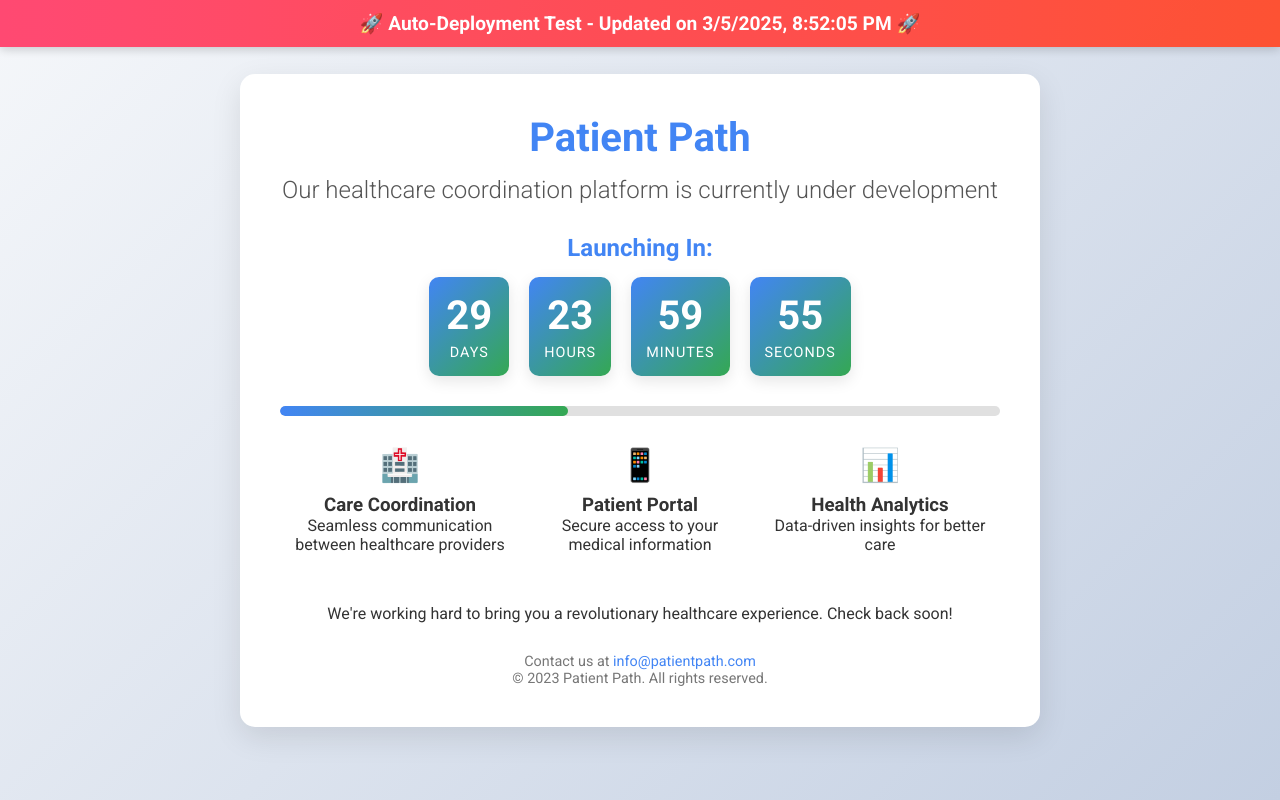
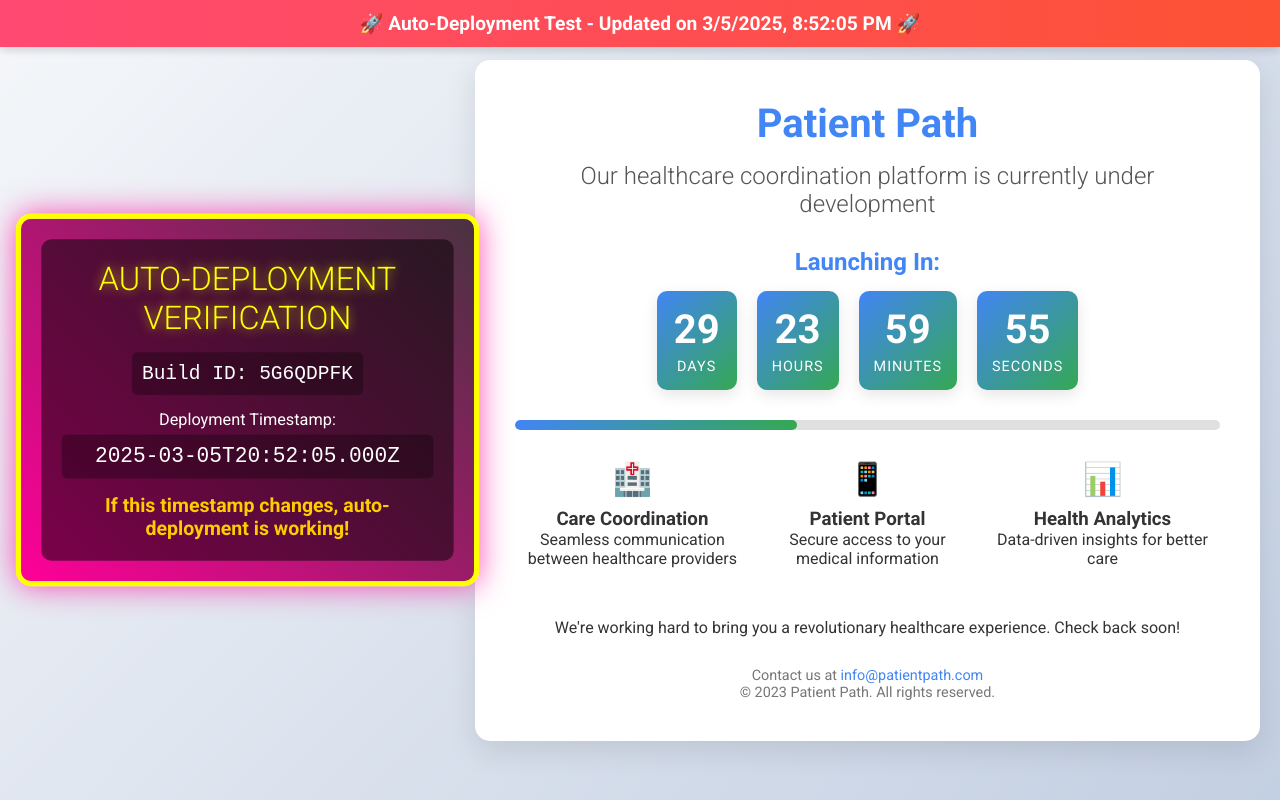
Before and after one commit to easdad/patient-path, a React (Create React App) app in the folder frontend/: page / in a window 1280 px wide. Built offline with nearby package versions, Linux system fonts and the light colour scheme.

Commit message:
Add unmistakable auto-deployment verification with timestamp and unique build ID

```diff
--- a/frontend/src/App.css
+++ b/frontend/src/App.css
@@ -229,3 +229,82 @@ h2 {
     font-size: 1.8rem;
   }
 }
+
+.deployment-verification {
+  padding: 20px;
+  margin: 20px auto;
+  background: linear-gradient(45deg, #ff0099, #493240);
+  border: 5px solid yellow;
+  max-width: 80%;
+  border-radius: 15px;
+  box-shadow: 0 0 30px rgba(255, 0, 153, 0.7);
+  color: white;
+  animation: pulse-verification 1.5s infinite alternate;
+  position: relative;
+  z-index: 100;
+}
+
+.verification-content {
+  padding: 20px;
+  background-color: rgba(0, 0, 0, 0.5);
+  border-radius: 10px;
+  text-align: center;
+}
+
+.verification-content h2 {
+  font-size: 2rem;
+  margin-bottom: 15px;
+  color: yellow;
+  text-shadow: 0 0 10px rgba(255, 255, 0, 0.7);
+}
+
+.verification-id {
+  font-size: 1.2rem;
+  margin-bottom: 15px;
+  font-family: monospace;
+  background-color: rgba(0, 0, 0, 0.3);
+  padding: 10px;
+  border-radius: 5px;
+  display: inline-block;
+}
+
+.verification-time {
+  margin-bottom: 15px;
+}
+
+.timestamp {
+  font-family: monospace;
+  font-size: 1.3rem;
+  margin-top: 5px;
+  background-color: rgba(0, 0, 0, 0.3);
+  padding: 10px;
+  border-radius: 5px;
+  word-break: break-all;
+}
+
+.verification-message {
+  font-size: 1.2rem;
+  margin-top: 15px;
+  color: #ffcc00;
+  font-weight: bold;
+}
+
+@keyframes pulse-verification {
+  from { transform: scale(1); }
+  to { transform: scale(1.03); }
+}
+
+@media (max-width: 600px) {
+  .deployment-verification {
+    max-width: 95%;
+    padding: 10px;
+  }
+
+  .verification-content h2 {
+    font-size: 1.5rem;
+  }
+
+  .timestamp {
+    font-size: 1rem;
+  }
+}
--- a/frontend/src/App.js
+++ b/frontend/src/App.js
@@ -5,6 +5,9 @@ function App() {
   // Set launch date to 30 days from now
   const launchDate = new Date();
   launchDate.setDate(launchDate.getDate() + 30);
+
+  // Deployment timestamp - this will change with each deployment
+  const deploymentTime = new Date().toISOString();
 
   const [timeLeft, setTimeLeft] = useState({
     days: 0,
@@ -38,6 +41,22 @@ function App() {
       <div className="update-banner">
         🚀 Auto-Deployment Test - Updated on {new Date().toLocaleString()} 🚀
       </div>
+
+      {/* NEW AUTO-DEPLOYMENT VERIFICATION */}
+      <div className="deployment-verification">
+        <div className="verification-content">
+          <h2>AUTO-DEPLOYMENT VERIFICATION</h2>
+          <div className="verification-id">Build ID: {Math.random().toString(36).substring(2, 10).toUpperCase()}</div>
+          <div className="verification-time">
+            <div>Deployment Timestamp:</div>
+            <div className="timestamp">{deploymentTime}</div>
+          </div>
+          <div className="verification-message">
+            If this timestamp changes, auto-deployment is working!
+          </div>
+        </div>
+      </div>
+
       <div className="container">
         <h1>Patient Path</h1>
         <h2>Our healthcare coordination platform is currently under development</h2>
```
